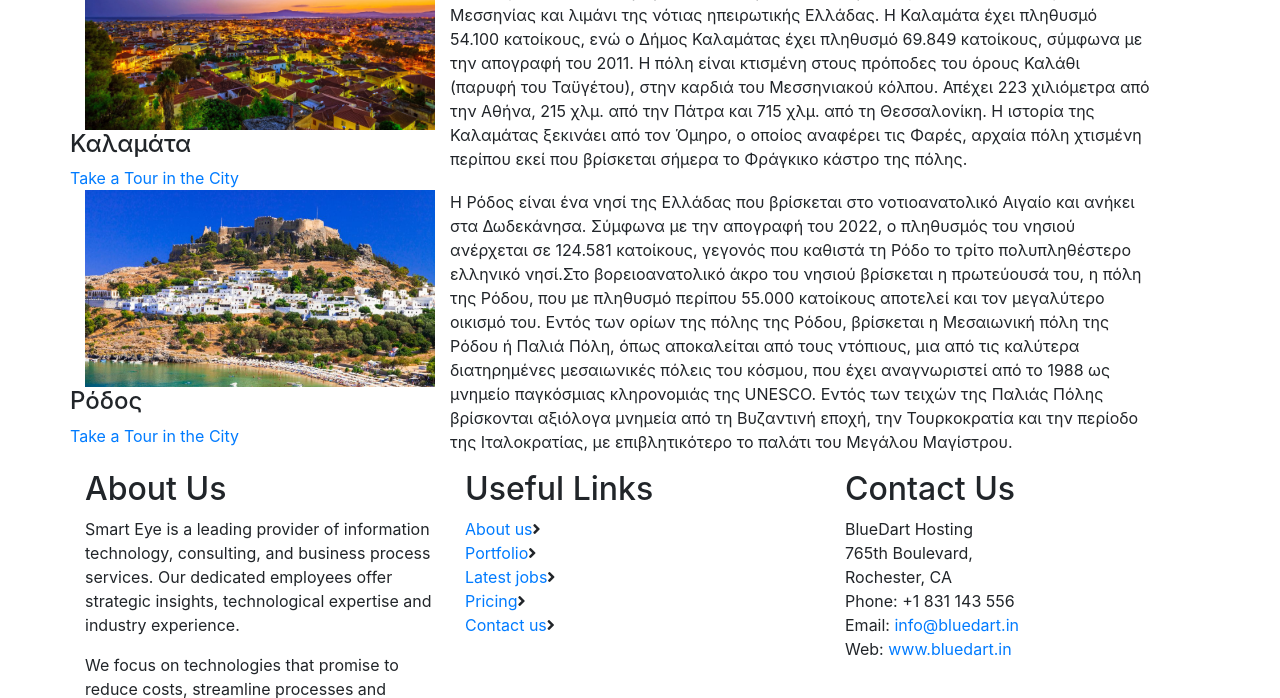
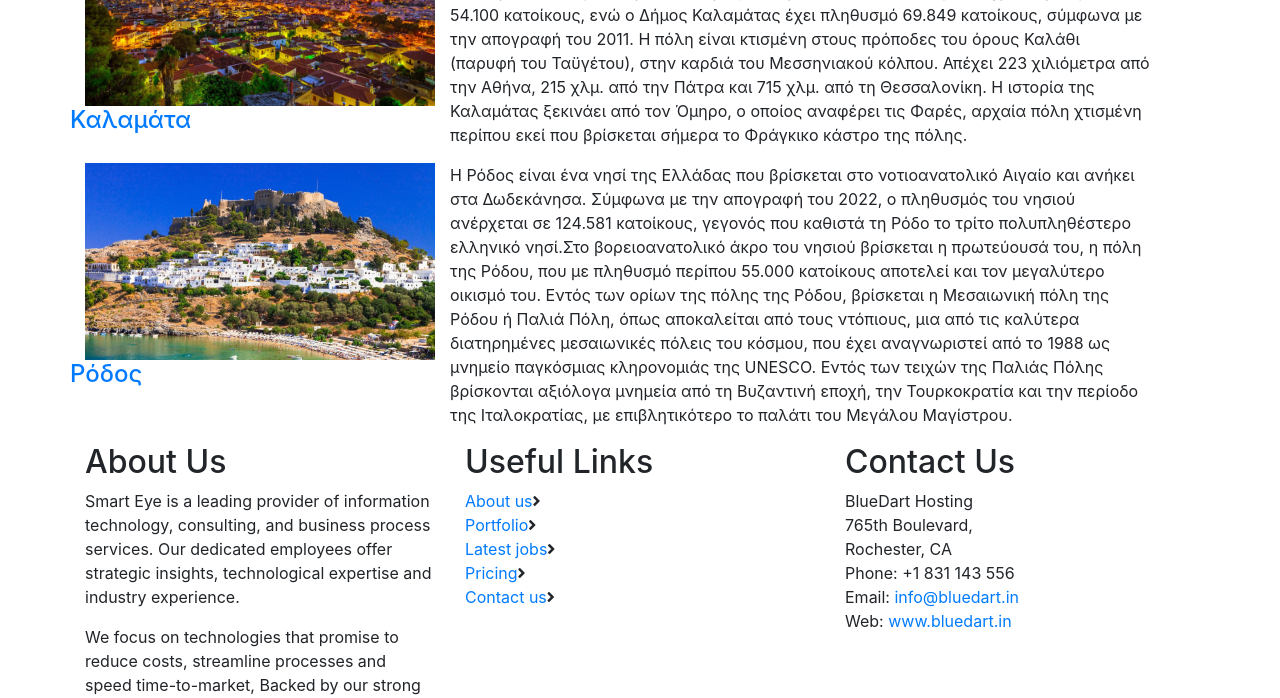
Before and after one commit to Harrismich/bootstrap-travel-website-templates, a PHP site: page /project/packages.php in a window 1280 px wide. Shown: the part 803-1501 px from the top of the page. Run offline with PHP 8.4, Linux system fonts and the light colour scheme; a user stored in the database is signed in; data comes from the database, SQL or seed files in the repository.

Commit message:
packages

```diff
--- a/packages.php
+++ b/packages.php
@@ -49,28 +49,12 @@ $user_id = $_SESSION['user_id'];
                 <div class="col-lg-4 col-md-6 col-sm-6">
                     <div class="pack-col">
                         <?php
-                            echo "<img src='./images/" . $data['path'] . ".jpg' class='d-block w-100' />";
-                            echo '<div class="detail row no-margin">';
+                                echo "<a href='index.php?city_id=" . $data['city_id'] . "'> <img src='./images/" . $data['path'] . ".jpg' class='d-block w-100' />";
+                                echo '<div class="detail row no-margin">';
                                 echo "<h4>". $data['city_name'] . " </h4> ";
-                                //  <p>Mattis interdum nunc massa. Velit. Nonummy penatibus</p>
-                                echo'</div>';
+                                echo'</div></a>';
                         ?>
-                        <!-- <div class="revire row no-margin">
-                            <ul class="rat">
-                                <li><i class="fa fa-star"></i></li>
-                                <li><i class="fa fa-star"></i></li>
-                                <li><i class="fa fa-star"></i></li>
-                                <li><i class="fa fa-star"></i></li>
-                                <li><i class="fa fa-star"></i></li>
-                            </ul>
-                            <span class="pric">
-                                $750
-                            </span>
-                        </div> -->
-                        <div class="detail row no-margin">
-                        <a href="index.php?city_id=<?php echo $data['city_id']; ?>">Take a Tour in the City</a>
-                            <!-- <p>Mattis interdum nunc massa. Velit. Nonummy penatibus</p> -->
-                        </div>
+
                         <div class="options row no-margin">
                         </div>
                     </div>
@@ -101,4 +85,4 @@ $user_id = $_SESSION['user_id'];
     <script src="assets/plugins/scroll-fixed/jquery-scrolltofixed-min.js"></script>
     <script src="assets/plugins/slider/js/owl.carousel.min.js"></script>
     <script src="assets/js/script.js"></script>
-</html>
+</html
```
